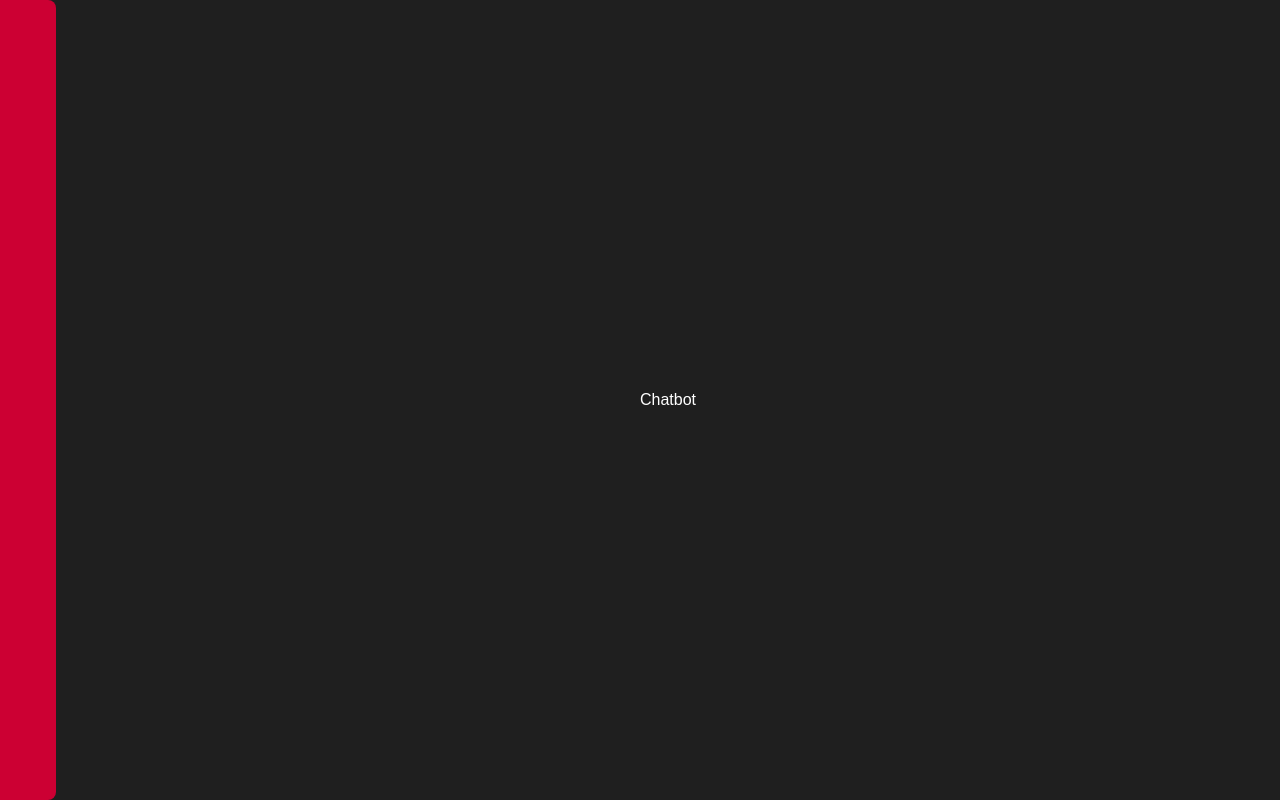
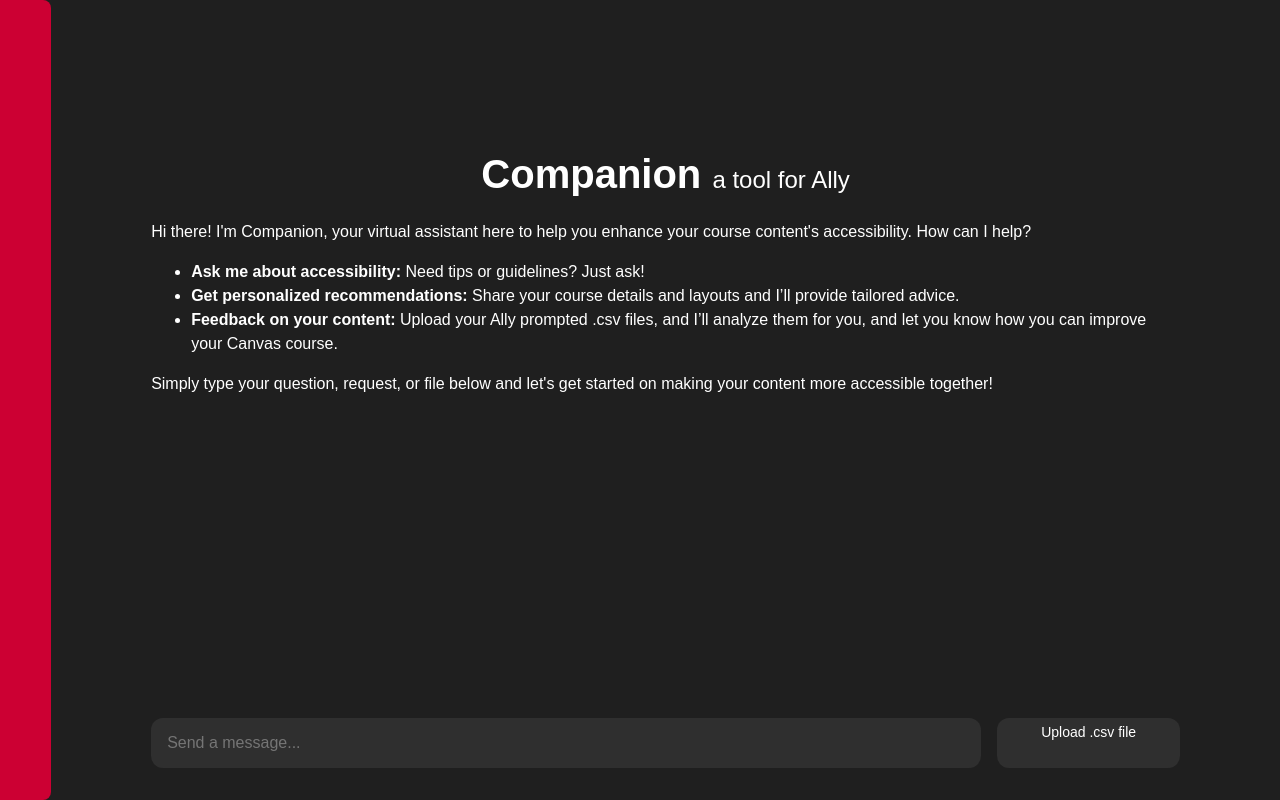
Before and after one commit to andriusavenido/Companion_GNG2101, a React (Vite) app in the folder client/: page / in a window 1280 px wide. Built offline with nearby package versions, Linux system fonts and the light colour scheme; no server answers; a web font is replaced by a local one.

Commit message:
adding conversation elemetns to home page, and file uploading

```diff
--- a/client/src/App.css
+++ b/client/src/App.css
@@ -11,4 +11,12 @@
   justify-content: center;
   margin: 0 auto;
   height: 100%;
+  min-width: 300px;
 }
+
+@media (max-width: 600px) {
+  .chat-container {
+    min-width: 100%; /* Take full width on smaller screens */
+    padding: 10px; /* Adjust padding for smaller screens */
+  }
+}
--- a/client/src/components/Navbar/Navbar.module.css
+++ b/client/src/components/Navbar/Navbar.module.css
@@ -48,7 +48,7 @@
 }
 
 button:hover,
-li:hover, .aboutLink:hover {
+.menu li:hover, .aboutLink:hover {
     background-color: var(--rutgers-shadow-red);
 }
 
--- /dev/null
+++ b/client/src/hooks/useChatHandler.js
@@ -0,0 +1,52 @@
+import { useState } from "react";
+
+/**
+ * Custom Hook to handle message and file state during conversations
+ *
+ * @returns  messages (list), input(string text), setInput(function), sendMessage(function), handleFileUpload(function), uploadedFile(file)
+ */
+const useChatHandler = () =>{
+    const [messages, setMessages] = useState([
+        {id: 1, sender: 'bot', text: 'Hello World'},
+    ]);
+    const [input, setInput] = useState('');
+    const [uploadedFile, setUploadedFile] = useState(null);
+
+
+    //add message to state
+    const addMessage = (sender, text) =>{
+        setMessages((previousMessages) =>[
+            ...previousMessages,
+            {id: previousMessages.length+1, sender, text},
+        ]);
+    };
+
+    //send message for bot response
+    const sendMessage = () =>{
+
+    };
+
+    const handleFileUpload = (file) =>{
+        if (file === null){
+            setUploadedFile(null);
+        }
+
+        if (file.type === 'text/csv'){
+            setUploadedFile(file);
+        } else{
+            addMessage('bot','Uh Oh! It seems that you tried to upload a non .csv file, unfortunately I cannot read that.')
+        }
+
+    };
+
+    //file handler
+
+    //scroll to bottom
+
+    return {
+        messages, input, setInput, sendMessage, handleFileUpload, uploadedFile
+    };
+
+}
+
+export default useChatHandler;
--- a/client/src/pages/Home/Home.jsx
+++ b/client/src/pages/Home/Home.jsx
@@ -1,11 +1,147 @@
-import { ReactSVG } from 'react-svg'
-import testSVG from '../../assets/svg/Rainbow.svg'
+import { ReactSVG } from "react-svg";
+import companionLogo from "../../assets/svg/Rainbow.svg";
+import uploadIcon from "../../assets/svg/File_Add.svg";
+import styles from "./Home.module.css";
+import { useRef, useState } from "react";
+import useChatHandler from "../../hooks/useChatHandler";
 
 const Home = () => {
-    return ( <>
-   <ReactSVG src={testSVG}></ReactSVG>
-   <p>Chatbot</p>
-    </> );
+  const [beganConversation, setBeganConversation] = useState(false);
+  const {
+    messages,
+    input,
+    setInput,
+    sendMessage,
+    handleFileUpload,
+    uploadedFile,
+  } = useChatHandler();
+
+  const messagesEndRef = useRef(null); //reference used to snap to for scrolling
+  const fileInputRef = useRef(null); //reference for file input
+
+  //enter key
+  const handleKeyDown = (e) => {
+    if (e.key === "Enter" && input.trim()) {
+      e.preventDefault();
+      setBeganConversation(true);
+      //send message
+      setInput(""); // clear input after sending
+    }
+  };
+
+  const handleDragOver = (e) => {
+    e.preventDefault();
+  };
+
+  const handleDrop = (e) => {
+    e.preventDefault();
+    const files = Array.from(e.dataTransfer.files);
+    const csvFiles = files.filter((file) => file.type === "text/csv"); //mime type
+
+    if (csvFiles.length > 0 && !uploadedFile) {
+      handleFileUpload(csvFiles[0]);
+    }
+  };
+
+  const clearUpLoadedFile = () => {
+    handleFileUpload(null);
+    if (fileInputRef.current) {
+      fileInputRef.current.value = "";
+    }
+  };
+
+  const handleUploadClick = () => {
+    if (fileInputRef.current) {
+      fileInputRef.current.click();
+    }
+  };
+
+  return (
+    <div className={styles.page}>
+      {!beganConversation && (
+        <div className={styles.introduction}>
+          <h1>
+            Companion <span>a tool for Ally</span>
+          </h1>
+          <p>
+            Hi there! I'm Companion, your virtual assistant here to help you
+            enhance your course content's accessibility. How can I help?
+          </p>
+          <ul>
+            <li>
+              <strong>Ask me about accessibility:</strong> Need tips or
+              guidelines? Just ask!
+            </li>
+            <li>
+              <strong>Get personalized recommendations:</strong> Share your
+              course details and layouts and I’ll provide tailored advice.
+            </li>
+            <li>
+              <strong>Feedback on your content:</strong> Upload your Ally
+              prompted .csv files, and I’ll analyze them for you, and let you
+              know how you can improve your Canvas course.{" "}
+            </li>
+          </ul>
+          <p>
+            {" "}
+            Simply type your question, request, or file below and let's get
+            started on making your content more accessible together!{" "}
+          </p>
+        </div>
+      )}
+
+      {beganConversation && <div className={styles.messages}>
+
+
+        </div>}
+
+      <div className={styles.inputBar}>
+        <input
+          className={styles.textInput}
+          type="text"
+          value={input}
+          onChange={(e) => setInput(e.target.value)}
+          placeholder="Send a message..."
+          onKeyDown={handleKeyDown}
+        />
+        <div
+          className={styles.fileDrop}
+          onDragOver={handleDragOver}
+          onDrop={handleDrop}
+          onClick={handleUploadClick}
+        >
+          <ReactSVG src={uploadIcon}></ReactSVG>
+          <input
+            type="file"
+            accept=".csv"
+            onChange={(e) => {
+              if (!uploadedFile && e.target.files.length > 0) {
+                handleFileUpload(e.target.files[0]);
+              }
+            }}
+            style={{ display: "none" }}
+            id="fileUpload"
+            ref = {fileInputRef}
+          />
+          {uploadedFile && <p>{truncateFilename(uploadedFile.name, 15)}</p>}
+
+          {!uploadedFile && <p>Upload .csv file</p>}
+        </div>
+      </div>
+      {uploadedFile && (
+        <button className={styles.deleteButton} onClick={clearUpLoadedFile}>
+          Delete
+        </button>
+      )}
+    </div>
+  );
+};
+
+function truncateFilename(filename, maxLength) {
+  if (filename.length <= maxLength) {
+    return filename;
+  }
+  return `${filename.slice(0, maxLength - 3)}...`;
 }
 
 export default Home;
--- a/client/src/pages/Home/Home.module.css
+++ b/client/src/pages/Home/Home.module.css
@@ -0,0 +1,72 @@
+.page{
+    display: flex;
+    flex-direction: column;
+    margin: 0 100px;
+    height: 100vh;
+    padding-top: 8rem;
+}
+
+.introduction{
+    margin: 0;
+    flex: 1;
+}
+
+.page h1{
+    font-size: 40px;
+    margin: 0px;
+    text-align: center;
+    margin: 1rem;
+}
+.page p{
+    margin: 0px;
+    padding: 0px;
+}
+.page span{
+    font-weight: 100;
+    font-size:  24px;
+}
+
+.inputBar{
+   display: flex;
+   margin-top: 2rem;
+   gap: 1rem;
+   margin-bottom: 2rem;
+}
+
+.textInput{
+    flex: 1;
+    font-size: 16px;
+    padding: 1rem;
+    border: none;
+    background-color: var(--dark-deep);
+    border-radius: 12px;
+}
+
+.page input{
+    font-family: var(--main-font);
+}
+
+.fileDrop{
+    display: flex;
+    flex: 0.1 0 auto;
+    flex-direction: column;
+    align-items: center;
+    font-weight: 100;
+    font-size: 14px;
+    background-color: var(--dark-deep);
+    border-radius: 12px;
+    padding: 4px;
+    cursor: pointer;
+}
+
+.fileDrop input{
+    width: 100%;
+    height: 100%;
+}
+
+.messages{
+    flex-grow: 1;
+    overflow-y: auto;
+    width: 1;
+    width: 1000px;
+}
--- a/client/src/pages/Login/Login.jsx
+++ b/client/src/pages/Login/Login.jsx
@@ -29,7 +29,7 @@
         <div className={styles.LoginBox}>
             {view === '' && (
                 <div>
-                    <h2>Login / SignUp form</h2>
+                    <h2>Login / Sign Up form</h2>
                     <div className={styles.ButtonContainer}>
                         <button onClick={showLogin} className={styles.Button}>Login</button>
                         <button onClick={showRegister} className={styles.Button}>Register</button>
```
